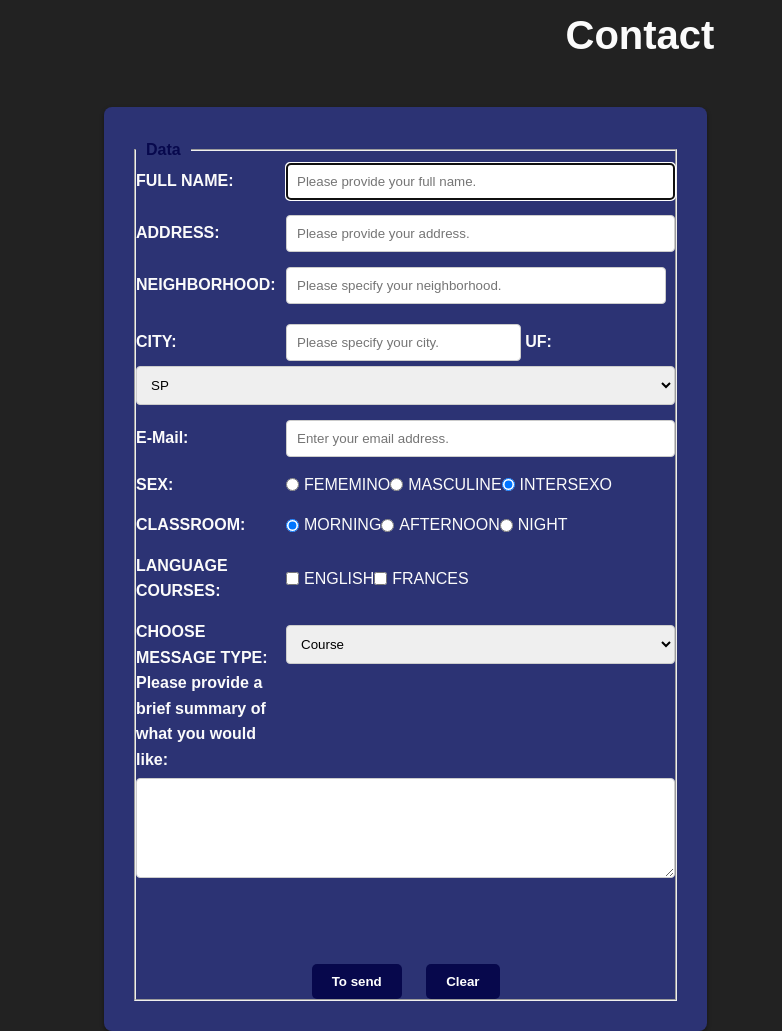
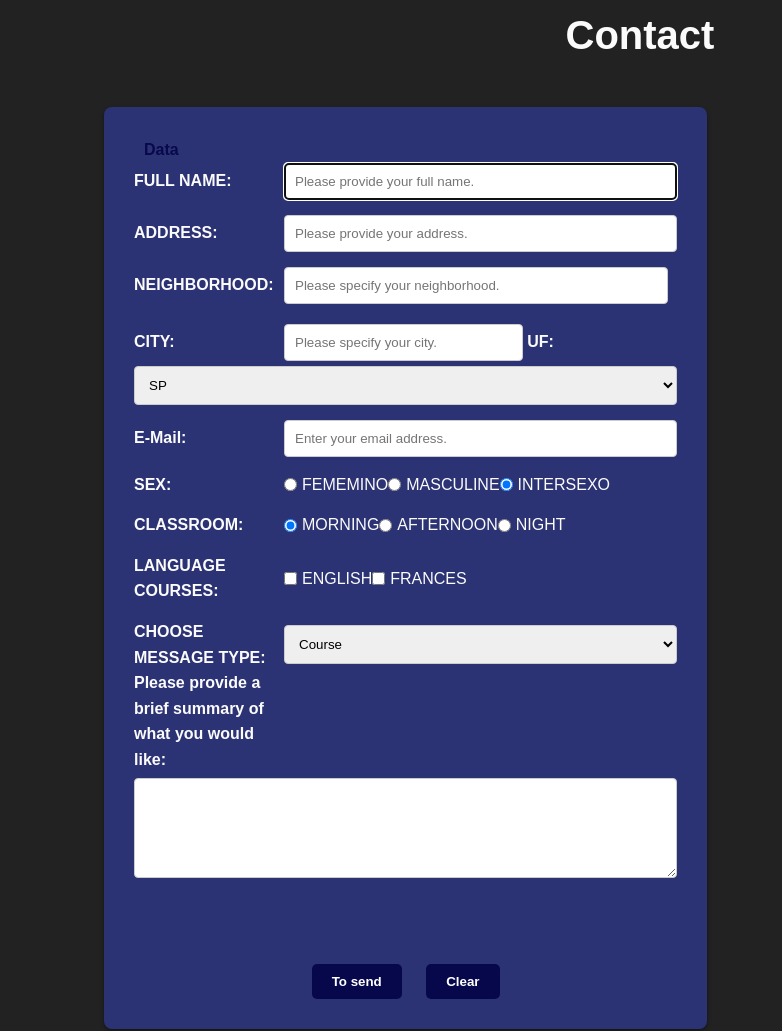
Before and after one commit to sergiosar2025/min_landing_lfe, a plain HTML site: page ingles.html in a window 1280 px wide. Shown: the part 1735-2766 px from the top of the page, 0-782 px from the left. Drawn offline with Linux system fonts and the light colour scheme.

Commit message:
Update ingles.html
Foi alterado no html a tag fieldset com comentário

```diff
--- a/ingles.html
+++ b/ingles.html
@@ -101,7 +101,7 @@
         <div class="itens-contato">
             <div class="formulario">
                 <form method="post" action="mailto:sergio.rodrigues13@etec.sp.gov.br" enctype="text/plain">
-                    <fieldset>
+                    <!-- <fieldset> -->
                         <legend>Data </legend>
                         <div class="labinput">
                             <label for="txtnome">FULL NAME:</label>
@@ -193,7 +193,7 @@
                             <input type="reset" value="Clear" class="enviar"/>
                         </div>
 
-                    </fieldset>
+                   <!-- </fieldset> -->
                 </form>
             </div><br>
             <div class="mapa">
@@ -228,4 +228,5 @@
     <!-- Tag importação do JavaScript do menu hamburg -->
     <script src="script.js"></script>
 </body>
+
 </html>
```
